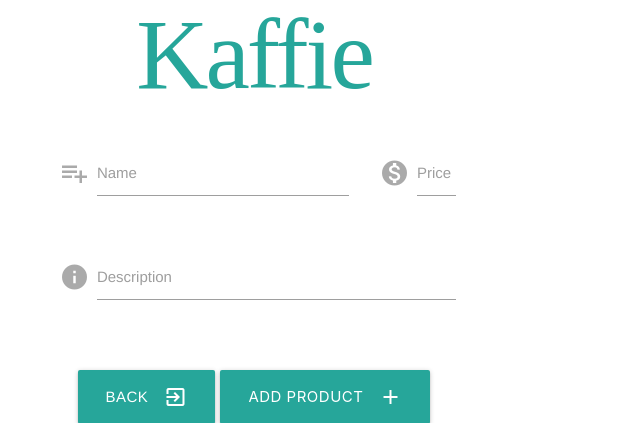
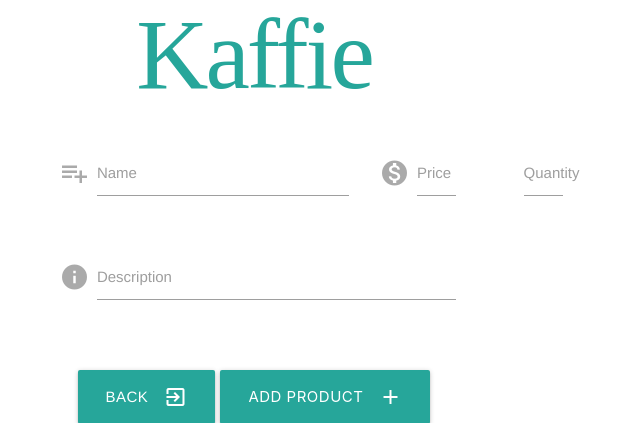
Before and after one commit to vives-webapplications-2018/vue-project-weneedjesus, a PHP site: page /templates/add.phtml in a window 1280 px wide. Shown: the part 128-551 px from the top of the page, without its empty margins (386-1026 px from the left). Run offline with PHP 8.4, Linux system fonts and the light colour scheme.

Commit message:
added quantity field

```diff
--- a/templates/add.phtml
+++ b/templates/add.phtml
@@ -30,6 +30,11 @@
           <input type="text" id="autocomplete-input" class="autocomplete" name="price">
           <label for="autocomplete-input">Price</label>
         </div>
+        <div class="input-field col s1">
+          <i class="material-icons prefix"></i>
+          <input type="text" id="autocomplete-input" class="autocomplete" name="quantity">
+          <label for="autocomplete-input">Quantity</label>
+        </div>
         </div>
 
       <div class="row" col s4>
```
